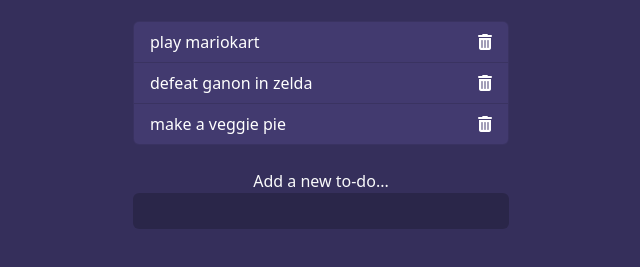
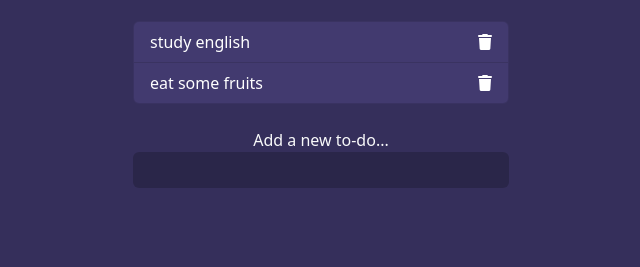
Before and after one commit to christiangv92/to-do-list, a plain HTML site: page index.html in a window 1280 px wide. Both pictures are taken after a click on the icon 804 px from the left and 177 px from the top of the page. Shown: the part 135-402 px from the top of the page, without its empty margins (319-959 px from the left). Drawn offline with nearby package versions, Linux system fonts and the light colour scheme.

Commit message:
deleting to-dos

```diff
--- a/app.js
+++ b/app.js
@@ -6,7 +6,7 @@ const generateTemplate = todo => {
     const html = `
         <li class="list-group-item d-flex justify-content-between align-items-center">
             <span>${todo}</span>
-            <i class="fa-solid fa-trash-can delete"></i>
+            <i class="fa-solid fa-trash delete"></i>
         </li>
     `;
 
@@ -26,3 +26,12 @@ addForm.addEventListener('submit', e => {
     }
 
 });
+
+//delete to-dos
+list.addEventListener('click', e => {
+
+    if(e.target.classList.contains('delete')) {
+        e.target.parentElement.remove();
+    }
+
+});
--- a/index.html
+++ b/index.html
@@ -21,16 +21,16 @@
 
         <ul class="list-group todos mx-auto text-light">
           <li class="list-group-item d-flex justify-content-between align-items-center">
-            <span>play mariokart</span>
-            <i class="fa-solid fa-trash-can delete"></i>
+            <span>play videogame</span>
+            <i class="fa-solid fa-trash delete"></i>
           </li>
           <li class="list-group-item d-flex justify-content-between align-items-center">
-            <span>defeat ganon in zelda</span>
-            <i class="fa-solid fa-trash-can delete"></i>
+            <span>study english</span>
+            <i class="fa-solid fa-trash delete"></i>
           </li>
           <li class="list-group-item d-flex justify-content-between align-items-center">
-            <span>make a veggie pie</span>
-            <i class="fa-solid fa-trash-can delete"></i>
+            <span>eat some fruits</span>
+            <i class="fa-solid fa-trash delete"></i>
           </li>
         </ul>
 
```
